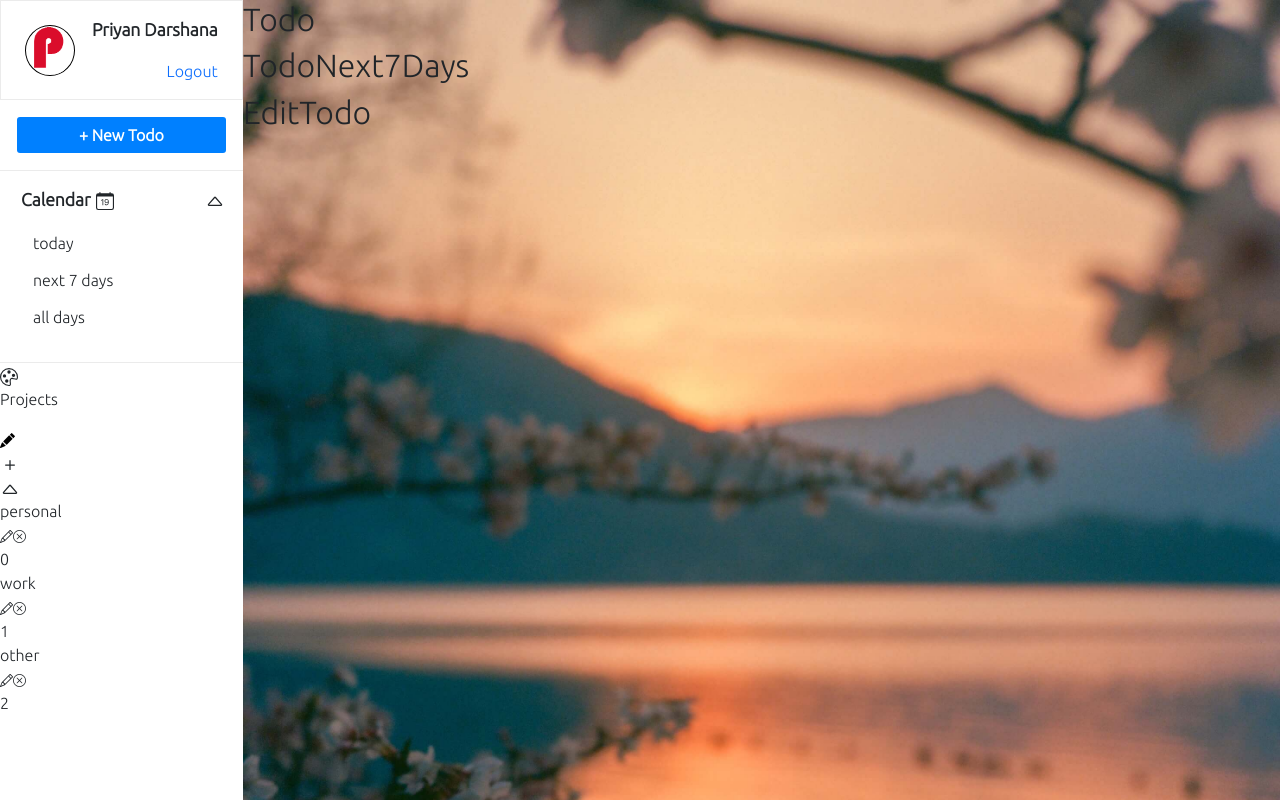
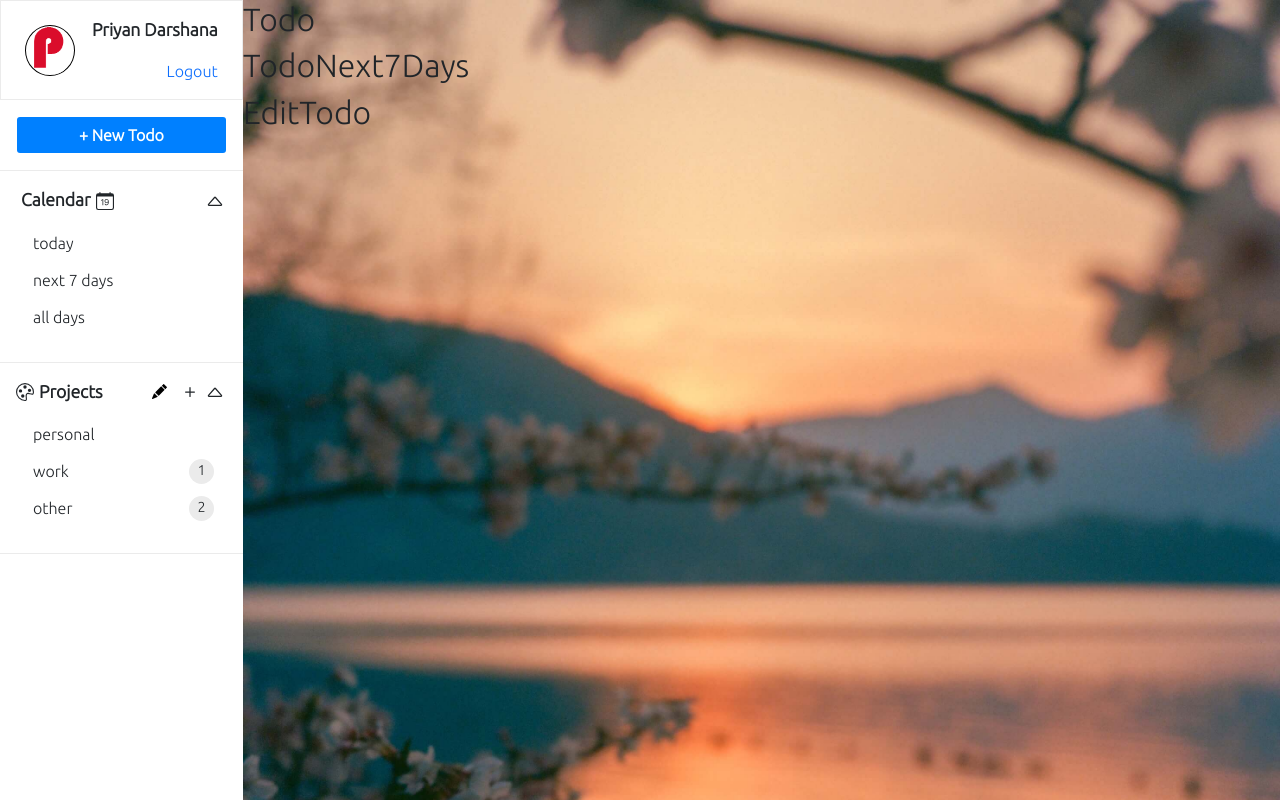
Before and after one commit to priyan1995/React-fundamenals, a React (Create React App) app: page /todo in a window 1280 px wide. Built offline with nearby package versions, Linux system fonts and the light colour scheme.

Commit message:
stylling and bug fixes

```diff
--- a/src/components/Todo/Project.jsx
+++ b/src/components/Todo/Project.jsx
@@ -13,18 +13,25 @@ export const Project = (props) => {
                 </div>
 
                 <div className='btns'>
+                    {
+                        props.edit ?
                             <div className='edit-delete'>
-                        <span>
+                                <span className='edit'>
                                     <Pencil size="13" />
                                 </span>
-                        <span>
+                                <span className='delete'>
                                     <XCircle size="13" />
                                 </span>
                             </div>
-
+                            :
+                            project.numOfTodos === 0 ?
+                                ""
+                                :
                                 <div className='total-todos'>
                                     {project.numOfTodos}
                                 </div>
+                    }
+
                 </div>
 
             </div>
--- a/src/todo/todo.css
+++ b/src/todo/todo.css
@@ -238,3 +238,98 @@
   font-size: 1rem;
   cursor: pointer;
 }
+
+
+/* Projects */
+.pd-projects {
+  padding: 1rem;
+  border-bottom: 1px solid #ebebeb;
+}
+.pd-projects .header {
+  display: flex;
+  align-items: center;
+}
+.pd-projects .header .title {
+  display: flex;
+  align-items: center;
+  flex: 1;
+}
+.pd-projects .header .title p {
+  margin-left: 5px;
+  font-size: 1.1rem;
+  margin-bottom: 0;
+  font-weight: bold;
+}
+.pd-projects .header .btns {
+  display: flex;
+  align-items: center;
+}
+.pd-projects .header .btns span.edit {
+  margin-right: 5px;
+}
+.pd-projects .header .btns span {
+  border-radius: 50%;
+  cursor: pointer;
+  width: 25px;
+  height: 25px;
+  display: flex;
+  align-items: center;
+  justify-content: center;
+}
+.pd-projects .header .btns span:hover {
+  background-color: #ebebeb;
+  transition: all 300ms ease-in-out;
+}
+.pd-projects .items {
+  padding: 0.5rem;
+}
+/* Project */
+.pd-project {
+  position: relative;
+  display: flex;
+  align-items: center;
+  padding: 0.25rem;
+  margin: 5px;
+  font-size: 1rem;
+}
+.pd-project .name {
+  cursor: pointer;
+  word-break: break-all;
+}
+.pd-project .btns {
+  display: flex;
+  align-items: center;
+}
+.pd-project .btns .total-todos {
+  position: absolute;
+  right: 0;
+  background: #ebebeb;
+  width: 25px;
+  height: 25px;
+  font-size: 0.9rem;
+  display: flex;
+  align-items: center;
+  justify-content: center;
+  border-radius: 50%;
+}
+.pd-project .btns .edit-delete {
+  position: absolute;
+  right: 0;
+  display: flex;
+}
+.pd-project .btns .edit-delete span {
+  border-radius: 50%;
+  cursor: pointer;
+  width: 25px;
+  height: 25px;
+  display: flex;
+  align-items: center;
+  justify-content: center;
+  transition: background 300ms ease-in-out;
+}
+.pd-project .btns .edit-delete span.edit:hover {
+  background: #acffac;
+}
+.pd-project .btns .edit-delete span.delete:hover {
+  background: #ffacac;
+}
```
Lines whose indentation alone changed are shown as unchanged.
